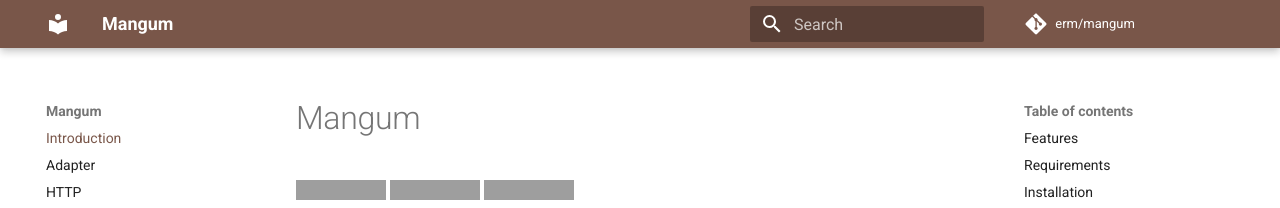
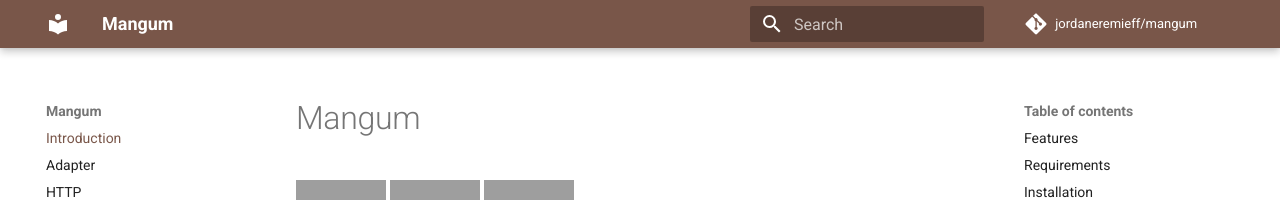
Before and after one commit to Kludex/mangum, an MkDocs documentation site: the page built from docs/index.md, in a window 1280 px wide. Shown: the top 208 px of the page. Built offline with MkDocs 1.6.1 and Material for MkDocs 9.7.7, drawn with Linux system fonts in a browser that asks for light colours; comment, search, counter and statistics services are not loaded; grey boxes are pictures that could not be loaded.

Commit message:
Update mkdocs repo URL

```diff
--- a/mkdocs.yml
+++ b/mkdocs.yml
@@ -8,8 +8,8 @@
       primary: 'brown'
       accent: 'orange'
 
-repo_name: erm/mangum
-repo_url: https://github.com/erm/mangum
+repo_name: jordaneremieff/mangum
+repo_url: https://github.com/jordaneremieff/mangum
 edit_uri: ""
 
 nav:
```
